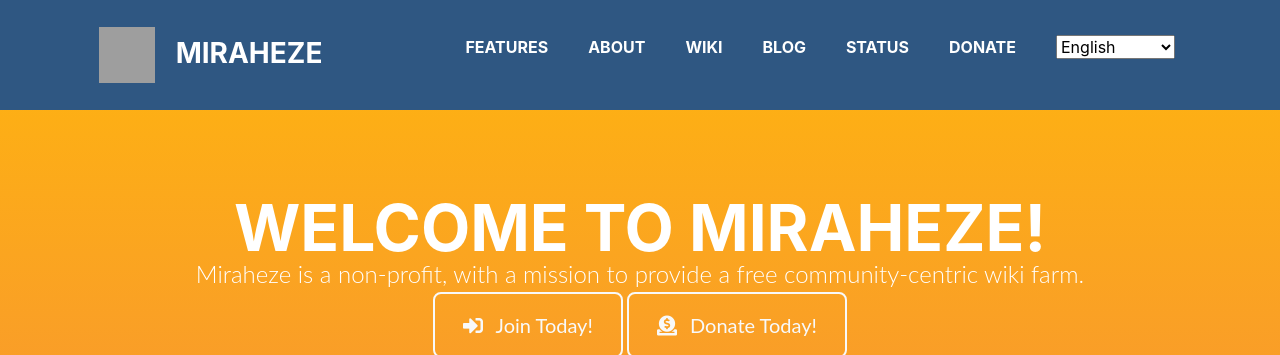
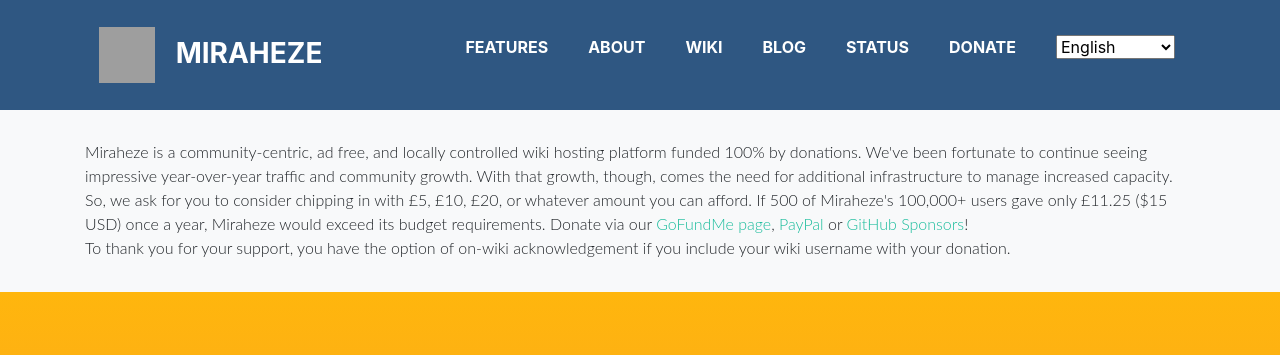
Before and after one commit to miraheze/landing, a PHP site: page / in a window 1280 px wide. Shown: the top 355 px of the page. Run offline with PHP 8.4, Linux system fonts and the light colour scheme; some libraries are stand-ins or nearby versions; grey boxes are pictures that could not be loaded.

Commit message:
Update site notice

```diff
--- a/index.php
+++ b/index.php
@@ -117,18 +117,19 @@
       </div>
     </nav>
 
-    <!--<section class="page-section mb-0" id="siteNotice">
+    <section class="page-section mb-0" id="siteNotice">
       <div class="container">
         <div class="divider-custom divider-light"></div>
         <div class="row">
           <div class="col-lg-12 ml-auto">
             <p class="lead">
-                Miraheze is seeking donations to support a new plan to improve its infrastructure and allow communities to prosper. Read more on our <a href="https://www.gofundme.com/f/7uj22x-help-miraheze-stay-online">campaign page</a>.
+              Miraheze is a community-centric, ad free, and locally controlled wiki hosting platform funded 100% by donations. We've been fortunate to continue seeing impressive year-over-year traffic and community growth. With that growth, though, comes the need for additional infrastructure to manage increased capacity. So, we ask for you to consider chipping in with £5, £10, £20, or whatever amount you can afford. If 500 of Miraheze's 100,000+ users gave only £11.25 ($15 USD) once a year, Miraheze would exceed its budget requirements. Donate via our <a href="https://www.gofundme.com/f/help-miraheze-stay-online-in-2021">GoFundMe page</a>, <a href="https://paypal.me/mirahezelimited">PayPal</a> or <a href="https://github.com/sponsors/miraheze">GitHub Sponsors</a>! <br />
+              To thank you for your support, you have the option of on-wiki acknowledgement if you include your wiki username with your donation.
             </p>
           </div>
         </div>
       </div>
-    </section>-->
+    </section>
 
     <header class="masthead bg-primary text-white text-center">
       <div class="container d-flex align-items-center flex-column">
```
